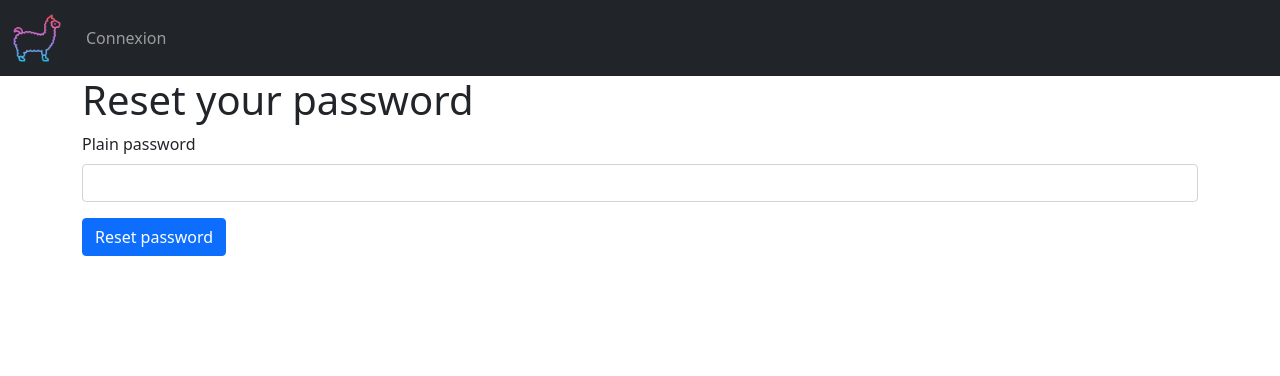
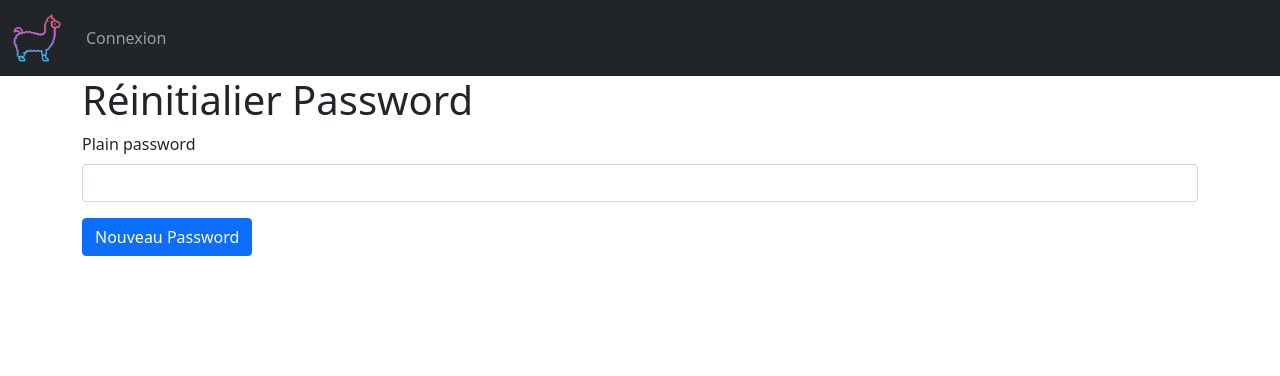
Before and after one commit to Fl0-dev/Lamatch, a Symfony app: template templates/reset_password/reset.html.twig in a window 1280 px wide. Shown: the top 376 px of the page. Run offline with Twig, Linux system fonts and the light colour scheme; the template is opened without the code that fills it, so the values that code supplies are empty; form fields are guessed from the names that the template uses; some libraries are stand-ins or nearby versions.

Commit message:
fix affichage

```diff
--- a/templates/reset_password/reset.html.twig
+++ b/templates/reset_password/reset.html.twig
@@ -1,12 +1,12 @@
 {% extends 'base.html.twig' %}
 
-{% block title %}Reset your password{% endblock %}
+{% block title %}{{parent()}}|Réinitialier Password{% endblock %}
 
 {% block body %}
-    <h1>Reset your password</h1>
+    <h1>Réinitialier Password</h1>
 
     {{ form_start(resetForm) }}
         {{ form_row(resetForm.plainPassword) }}
-        <button class="btn btn-primary">Reset password</button>
+        <button class="btn btn-primary">Nouveau Password</button>
     {{ form_end(resetForm) }}
 {% endblock %}
```
